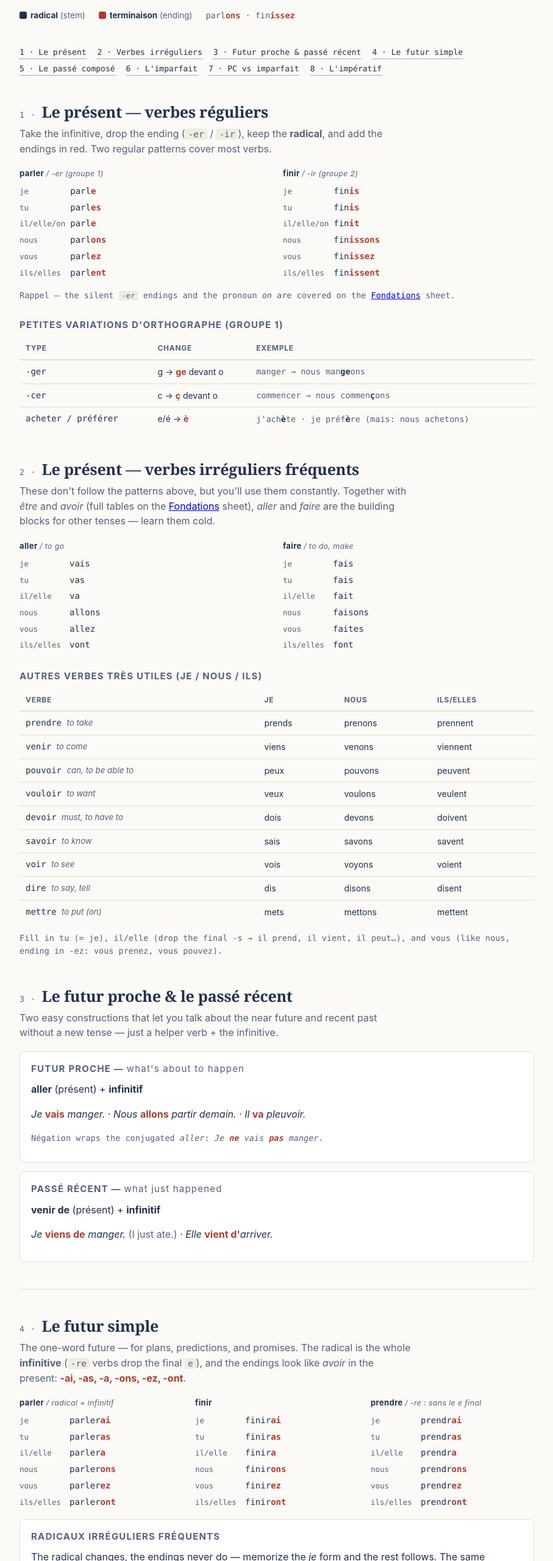
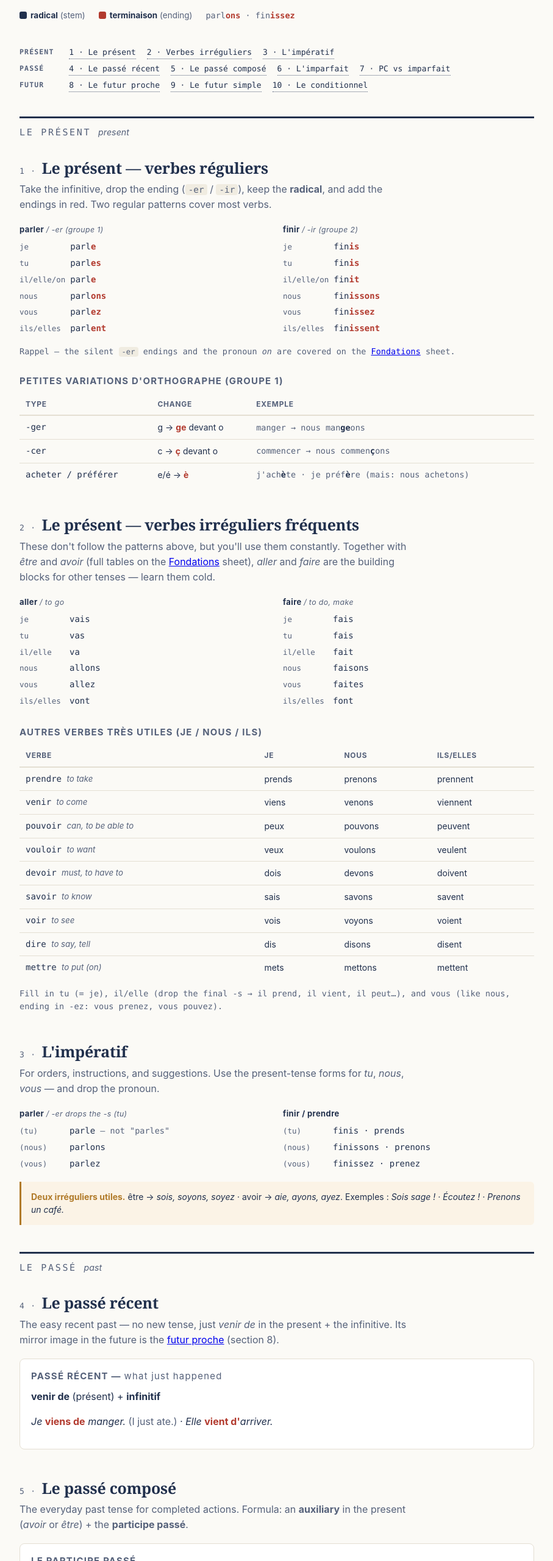
Before and after one commit to gregcaporaso/french-resources, a plain HTML site: page conjugaison-a2.html in a window 1280 px wide. Shown: the part 240-2800 px from the top of the page at 61% size, without its empty margins (186-1093 px from the left). Drawn offline with Linux system fonts and the light colour scheme.

Commit message:
IMP: regroup conjugaison sheet into présent / passé / futur
Requested by @gregcaporaso: check for conditionnel coverage (already on conditionnel-a2.html) and reorganise the conjugation page by present, past and future tenses, with futur proche, futur simple and conditionnel under the future.

Claude implemented the regrouping: split futur proche / passé récent into separate sections, moved the impératif under présent, added a conditionnel pointer section, added h2.part / .toc-part styles, and updated section-number cross-references on other sheets.

Co-Authored-By: Claude Opus 5.5 <noreply@anthropic.com>

```diff
--- a/conjugaison-a2.html
+++ b/conjugaison-a2.html
@@ -12,7 +12,7 @@
 <header class="mast">
   <p class="kicker">Aide-mémoire · niveau A2</p>
   <h1>La conjugaison de base
-    <span class="sub">Présent · futur · passé composé · imparfait — l'essentiel pour l'A2</span>
+    <span class="sub">Le présent · le passé · le futur — l'essentiel pour l'A2</span>
   </h1>
 </header>
 
@@ -23,15 +23,23 @@
 </div>
 
 <nav class="toc">
-  <a href="#present">1 · Le présent</a>
-  <a href="#present-irr">2 · Verbes irréguliers</a>
-  <a href="#proche">3 · Futur proche &amp; passé récent</a>
-  <a href="#futur">4 · Le futur simple</a>
-  <a href="#pc">5 · Le passé composé</a>
-  <a href="#imparfait">6 · L'imparfait</a>
-  <a href="#pcvsimp">7 · PC vs imparfait</a>
-  <a href="#imperatif">8 · L'impératif</a>
+  <span class="toc-part"><b>Présent</b>
+    <a href="#present">1 · Le présent</a>
+    <a href="#present-irr">2 · Verbes irréguliers</a>
+    <a href="#imperatif">3 · L'impératif</a></span>
+  <span class="toc-part"><b>Passé</b>
+    <a href="#recent">4 · Le passé récent</a>
+    <a href="#pc">5 · Le passé composé</a>
+    <a href="#imparfait">6 · L'imparfait</a>
+    <a href="#pcvsimp">7 · PC vs imparfait</a></span>
+  <span class="toc-part"><b>Futur</b>
+    <a href="#proche">8 · Le futur proche</a>
+    <a href="#futur">9 · Le futur simple</a>
+    <a href="#conditionnel">10 · Le conditionnel</a></span>
 </nav>
+
+<!-- ##################### LE PRÉSENT ##################### -->
+<h2 class="part" id="g-present">Le présent <span class="en">present</span></h2>
 
 <!-- ===================== PRÉSENT ===================== -->
 <section id="present">
@@ -116,17 +124,38 @@
   <p class="ex" style="color:var(--ink-soft)">Fill in tu (= je), il/elle (drop the final -s → il prend, il vient, il peut…), and vous (like nous, ending in -ez: vous prenez, vous pouvez).</p>
 </section>
 
-<!-- ===================== FUTUR PROCHE / PASSÉ RÉCENT ===================== -->
-<section id="proche">
-  <h2><span class="num">3 · </span>Le futur proche &amp; le passé récent</h2>
-  <p class="lede">Two easy constructions that let you talk about the near future and recent past without a new tense — just a helper verb + the infinitive.</p>
+<!-- ===================== IMPÉRATIF ===================== -->
+<section id="imperatif">
+  <h2><span class="num">3 · </span>L'impératif</h2>
+  <p class="lede">For orders, instructions, and suggestions. Use the present-tense forms for <em>tu</em>, <em>nous</em>, <em>vous</em> — and drop the pronoun.</p>
 
-  <div class="key">
-    <h3>Futur proche — <span style="text-transform:none;font-weight:400">what's about to happen</span></h3>
-    <p style="margin:2px 0 6px"><b>aller</b> (présent) + <b>infinitif</b></p>
-    <p class="fr-ex">Je <b>vais</b> manger. · Nous <b>allons</b> partir demain. · Il <b>va</b> pleuvoir.</p>
-    <p class="ex" style="color:var(--ink-soft);margin-top:8px">Négation wraps the conjugated <em>aller</em>: <em>Je <b style="color:var(--ending)">ne</b> vais <b style="color:var(--ending)">pas</b> manger.</em></p>
+  <div class="grid">
+    <table class="conj">
+      <caption>parler <span class="en">/ -er drops the -s (tu)</span></caption>
+      <tr><td class="pron">(tu)</td><td class="form">parle<span class="ex" style="color:var(--ink-soft)"> — not "parles"</span></td></tr>
+      <tr><td class="pron">(nous)</td><td class="form">parlons</td></tr>
+      <tr><td class="pron">(vous)</td><td class="form">parlez</td></tr>
+    </table>
+    <table class="conj">
+      <caption>finir / prendre</caption>
+      <tr><td class="pron">(tu)</td><td class="form">finis · prends</td></tr>
+      <tr><td class="pron">(nous)</td><td class="form">finissons · prenons</td></tr>
+      <tr><td class="pron">(vous)</td><td class="form">finissez · prenez</td></tr>
+    </table>
   </div>
+
+  <div class="note">
+    <b>Deux irréguliers utiles.</b> être → <em>sois, soyons, soyez</em> · avoir → <em>aie, ayons, ayez</em>. Exemples : <em>Sois sage&nbsp;! · Écoutez&nbsp;! · Prenons un café.</em>
+  </div>
+</section>
+
+<!-- ##################### LE PASSÉ ##################### -->
+<h2 class="part" id="g-passe">Le passé <span class="en">past</span></h2>
+
+<!-- ===================== PASSÉ RÉCENT ===================== -->
+<section id="recent">
+  <h2><span class="num">4 · </span>Le passé récent</h2>
+  <p class="lede">The easy recent past — no new tense, just <em>venir de</em> in the present + the infinitive. Its mirror image in the future is the <a href="#proche">futur proche</a> (section 8).</p>
 
   <div class="key">
     <h3>Passé récent — <span style="text-transform:none;font-weight:400">what just happened</span></h3>
@@ -134,80 +163,6 @@
     <p class="fr-ex">Je <b>viens de</b> manger. <span style="font-style:normal;color:var(--ink-soft)">(I just ate.)</span> · Elle <b>vient d'</b>arriver.</p>
   </div>
 </section>
-
-<hr>
-
-<!-- ===================== FUTUR SIMPLE ===================== -->
-<section id="futur">
-  <h2><span class="num">4 · </span>Le futur simple</h2>
-  <p class="lede">The one-word future — for plans, predictions, and promises. The radical is the whole <b>infinitive</b> (<code>-re</code> verbs drop the final <code>e</code>), and the endings look like <em>avoir</em> in the present: <span class="e">-ai, -as, -a, -ons, -ez, -ont</span>.</p>
-
-  <div class="grid">
-    <table class="conj">
-      <caption>parler <span class="en">/ radical = infinitif</span></caption>
-      <tr><td class="pron">je</td><td class="form">parler<span class="e">ai</span></td></tr>
-      <tr><td class="pron">tu</td><td class="form">parler<span class="e">as</span></td></tr>
-      <tr><td class="pron">il/elle</td><td class="form">parler<span class="e">a</span></td></tr>
-      <tr><td class="pron">nous</td><td class="form">parler<span class="e">ons</span></td></tr>
-      <tr><td class="pron">vous</td><td class="form">parler<span class="e">ez</span></td></tr>
-      <tr><td class="pron">ils/elles</td><td class="form">parler<span class="e">ont</span></td></tr>
-    </table>
-    <table class="conj">
-      <caption>finir</caption>
-      <tr><td class="pron">je</td><td class="form">finir<span class="e">ai</span></td></tr>
-      <tr><td class="pron">tu</td><td class="form">finir<span class="e">as</span></td></tr>
-      <tr><td class="pron">il/elle</td><td class="form">finir<span class="e">a</span></td></tr>
-      <tr><td class="pron">nous</td><td class="form">finir<span class="e">ons</span></td></tr>
-      <tr><td class="pron">vous</td><td class="form">finir<span class="e">ez</span></td></tr>
-      <tr><td class="pron">ils/elles</td><td class="form">finir<span class="e">ont</span></td></tr>
-    </table>
-    <table class="conj">
-      <caption>prendre <span class="en">/ -re : sans le e final</span></caption>
-      <tr><td class="pron">je</td><td class="form">prendr<span class="e">ai</span></td></tr>
-      <tr><td class="pron">tu</td><td class="form">prendr<span class="e">as</span></td></tr>
-      <tr><td class="pron">il/elle</td><td class="form">prendr<span class="e">a</span></td></tr>
-      <tr><td class="pron">nous</td><td class="form">prendr<span class="e">ons</span></td></tr>
-      <tr><td class="pron">vous</td><td class="form">prendr<span class="e">ez</span></td></tr>
-      <tr><td class="pron">ils/elles</td><td class="form">prendr<span class="e">ont</span></td></tr>
-    </table>
-  </div>
-
-  <div class="key">
-    <h3>Radicaux irréguliers fréquents</h3>
-    <p style="margin:2px 0 8px">The radical changes, the endings never do — memorize the <em>je</em> form and the rest follows. The same radicals serve the <a href="conditionnel-a2.html">conditionnel</a>.</p>
-    <div class="grid" style="grid-template-columns:repeat(auto-fit,minmax(180px,1fr))">
-      <table class="ref"><tbody>
-        <tr><td>être <span class="en">to be</span></td><td>je ser<span class="e">ai</span></td></tr>
-        <tr><td>avoir <span class="en">to have</span></td><td>j'aur<span class="e">ai</span></td></tr>
-        <tr><td>aller <span class="en">to go</span></td><td>j'ir<span class="e">ai</span></td></tr>
-        <tr><td>faire <span class="en">to do, make</span></td><td>je fer<span class="e">ai</span></td></tr>
-        <tr><td>venir <span class="en">to come</span></td><td>je viendr<span class="e">ai</span></td></tr>
-        <tr><td>voir <span class="en">to see</span></td><td>je verr<span class="e">ai</span></td></tr>
-      </tbody></table>
-      <table class="ref"><tbody>
-        <tr><td>pouvoir <span class="en">can</span></td><td>je pourr<span class="e">ai</span></td></tr>
-        <tr><td>vouloir <span class="en">to want</span></td><td>je voudr<span class="e">ai</span></td></tr>
-        <tr><td>devoir <span class="en">must</span></td><td>je devr<span class="e">ai</span></td></tr>
-        <tr><td>savoir <span class="en">to know</span></td><td>je saur<span class="e">ai</span></td></tr>
-        <tr><td>envoyer <span class="en">to send</span></td><td>j'enverr<span class="e">ai</span></td></tr>
-        <tr><td>falloir <span class="en">to be necessary</span></td><td>il faudr<span class="e">a</span></td></tr>
-      </tbody></table>
-    </div>
-  </div>
-
-  <div class="note">
-    <b>Futur proche ou futur simple ?</b> The <b>futur proche</b> (section 3) is for what's near and pretty certain, above all in speech: <em>Je <b>vais partir</b> demain.</em> The <b>futur simple</b> handles plans, predictions, and promises, and is more common in writing: <em>Je <b>partirai</b> l'année prochaine. · Un jour, on <b>habitera</b> à Paris.</em> In everyday conversation the futur proche often wins.
-  </div>
-
-  <div class="key">
-    <h3>Deux pièges</h3>
-    <p class="fr-ex"><b>si</b> + présent → futur simple : <em>Si tu veux, je t'<b>aiderai</b>.</em> <span style="font-style:normal;color:var(--ink-soft)">(never « si je serai »)</span></p>
-    <p class="fr-ex" style="margin-top:8px"><b>quand / dès que</b> + futur : <em>Quand j'<b>aurai</b> le temps, je t'<b>appellerai</b>.</em> <span style="font-style:normal;color:var(--ink-soft)">(English says "when I <b>have</b> time" — French uses the future on both sides.)</span></p>
-  </div>
-</section>
-
-<hr>
-
 <!-- ===================== PASSÉ COMPOSÉ ===================== -->
 <section id="pc">
   <h2><span class="num">5 · </span>Le passé composé</h2>
@@ -371,33 +326,99 @@
   <p class="ex" style="color:var(--ink-soft)">Signal words are hints, not laws — the meaning decides. But at A2 they're a reliable first guess.</p>
 </section>
 
-<hr>
+<!-- ##################### LE FUTUR ##################### -->
+<h2 class="part" id="g-futur">Le futur <span class="en">future</span></h2>
 
-<!-- ===================== IMPÉRATIF ===================== -->
-<section id="imperatif">
-  <h2><span class="num">8 · </span>L'impératif</h2>
-  <p class="lede">For orders, instructions, and suggestions. Use the present-tense forms for <em>tu</em>, <em>nous</em>, <em>vous</em> — and drop the pronoun.</p>
+<!-- ===================== FUTUR PROCHE ===================== -->
+<section id="proche">
+  <h2><span class="num">8 · </span>Le futur proche</h2>
+  <p class="lede">The easy near future — no new tense, just <em>aller</em> in the present + the infinitive. Its mirror image in the past is the <a href="#recent">passé récent</a> (section 4).</p>
+
+  <div class="key">
+    <h3>Futur proche — <span style="text-transform:none;font-weight:400">what's about to happen</span></h3>
+    <p style="margin:2px 0 6px"><b>aller</b> (présent) + <b>infinitif</b></p>
+    <p class="fr-ex">Je <b>vais</b> manger. · Nous <b>allons</b> partir demain. · Il <b>va</b> pleuvoir.</p>
+    <p class="ex" style="color:var(--ink-soft);margin-top:8px">Négation wraps the conjugated <em>aller</em>: <em>Je <b style="color:var(--ending)">ne</b> vais <b style="color:var(--ending)">pas</b> manger.</em></p>
+  </div>
+</section>
+
+<!-- ===================== FUTUR SIMPLE ===================== -->
+<section id="futur">
+  <h2><span class="num">9 · </span>Le futur simple</h2>
+  <p class="lede">The one-word future — for plans, predictions, and promises. The radical is the whole <b>infinitive</b> (<code>-re</code> verbs drop the final <code>e</code>), and the endings look like <em>avoir</em> in the present: <span class="e">-ai, -as, -a, -ons, -ez, -ont</span>.</p>
 
   <div class="grid">
     <table class="conj">
-      <caption>parler <span class="en">/ -er drops the -s (tu)</span></caption>
-      <tr><td class="pron">(tu)</td><td class="form">parle<span class="ex" style="color:var(--ink-soft)"> — not "parles"</span></td></tr>
-      <tr><td class="pron">(nous)</td><td class="form">parlons</td></tr>
-      <tr><td class="pron">(vous)</td><td class="form">parlez</td></tr>
+      <caption>parler <span class="en">/ radical = infinitif</span></caption>
+      <tr><td class="pron">je</td><td class="form">parler<span class="e">ai</span></td></tr>
+      <tr><td class="pron">tu</td><td class="form">parler<span class="e">as</span></td></tr>
+      <tr><td class="pron">il/elle</td><td class="form">parler<span class="e">a</span></td></tr>
+      <tr><td class="pron">nous</td><td class="form">parler<span class="e">ons</span></td></tr>
+      <tr><td class="pron">vous</td><td class="form">parler<span class="e">ez</span></td></tr>
+      <tr><td class="pron">ils/elles</td><td class="form">parler<span class="e">ont</span></td></tr>
     </table>
     <table class="conj">
-      <caption>finir / prendre</caption>
-      <tr><td class="pron">(tu)</td><td class="form">finis · prends</td></tr>
-      <tr><td class="pron">(nous)</td><td class="form">finissons · prenons</td></tr>
-      <tr><td class="pron">(vous)</td><td class="form">finissez · prenez</td></tr>
+      <caption>finir</caption>
+      <tr><td class="pron">je</td><td class="form">finir<span class="e">ai</span></td></tr>
+      <tr><td class="pron">tu</td><td class="form">finir<span class="e">as</span></td></tr>
+      <tr><td class="pron">il/elle</td><td class="form">finir<span class="e">a</span></td></tr>
+      <tr><td class="pron">nous</td><td class="form">finir<span class="e">ons</span></td></tr>
+      <tr><td class="pron">vous</td><td class="form">finir<span class="e">ez</span></td></tr>
+      <tr><td class="pron">ils/elles</td><td class="form">finir<span class="e">ont</span></td></tr>
+    </table>
+    <table class="conj">
+      <caption>prendre <span class="en">/ -re : sans le e final</span></caption>
+      <tr><td class="pron">je</td><td class="form">prendr<span class="e">ai</span></td></tr>
+      <tr><td class="pron">tu</td><td class="form">prendr<span class="e">as</span></td></tr>
+      <tr><td class="pron">il/elle</td><td class="form">prendr<span class="e">a</span></td></tr>
+      <tr><td class="pron">nous</td><td class="form">prendr<span class="e">ons</span></td></tr>
+      <tr><td class="pron">vous</td><td class="form">prendr<span class="e">ez</span></td></tr>
+      <tr><td class="pron">ils/elles</td><td class="form">prendr<span class="e">ont</span></td></tr>
     </table>
   </div>
 
+  <div class="key">
+    <h3>Radicaux irréguliers fréquents</h3>
+    <p style="margin:2px 0 8px">The radical changes, the endings never do — memorize the <em>je</em> form and the rest follows. The same radicals serve the <a href="conditionnel-a2.html">conditionnel</a>.</p>
+    <div class="grid" style="grid-template-columns:repeat(auto-fit,minmax(180px,1fr))">
+      <table class="ref"><tbody>
+        <tr><td>être <span class="en">to be</span></td><td>je ser<span class="e">ai</span></td></tr>
+        <tr><td>avoir <span class="en">to have</span></td><td>j'aur<span class="e">ai</span></td></tr>
+        <tr><td>aller <span class="en">to go</span></td><td>j'ir<span class="e">ai</span></td></tr>
+        <tr><td>faire <span class="en">to do, make</span></td><td>je fer<span class="e">ai</span></td></tr>
+        <tr><td>venir <span class="en">to come</span></td><td>je viendr<span class="e">ai</span></td></tr>
+        <tr><td>voir <span class="en">to see</span></td><td>je verr<span class="e">ai</span></td></tr>
+      </tbody></table>
+      <table class="ref"><tbody>
+        <tr><td>pouvoir <span class="en">can</span></td><td>je pourr<span class="e">ai</span></td></tr>
+        <tr><td>vouloir <span class="en">to want</span></td><td>je voudr<span class="e">ai</span></td></tr>
+        <tr><td>devoir <span class="en">must</span></td><td>je devr<span class="e">ai</span></td></tr>
+        <tr><td>savoir <span class="en">to know</span></td><td>je saur<span class="e">ai</span></td></tr>
+        <tr><td>envoyer <span class="en">to send</span></td><td>j'enverr<span class="e">ai</span></td></tr>
+        <tr><td>falloir <span class="en">to be necessary</span></td><td>il faudr<span class="e">a</span></td></tr>
+      </tbody></table>
+    </div>
+  </div>
+
   <div class="note">
-    <b>Deux irréguliers utiles.</b> être → <em>sois, soyons, soyez</em> · avoir → <em>aie, ayons, ayez</em>. Exemples : <em>Sois sage&nbsp;! · Écoutez&nbsp;! · Prenons un café.</em>
+    <b>Futur proche ou futur simple ?</b> The <b>futur proche</b> (section 8) is for what's near and pretty certain, above all in speech: <em>Je <b>vais partir</b> demain.</em> The <b>futur simple</b> handles plans, predictions, and promises, and is more common in writing: <em>Je <b>partirai</b> l'année prochaine. · Un jour, on <b>habitera</b> à Paris.</em> In everyday conversation the futur proche often wins.
+  </div>
+
+  <div class="key">
+    <h3>Deux pièges</h3>
+    <p class="fr-ex"><b>si</b> + présent → futur simple : <em>Si tu veux, je t'<b>aiderai</b>.</em> <span style="font-style:normal;color:var(--ink-soft)">(never « si je serai »)</span></p>
+    <p class="fr-ex" style="margin-top:8px"><b>quand / dès que</b> + futur : <em>Quand j'<b>aurai</b> le temps, je t'<b>appellerai</b>.</em> <span style="font-style:normal;color:var(--ink-soft)">(English says "when I <b>have</b> time" — French uses the future on both sides.)</span></p>
   </div>
 </section>
 
+<hr>
+
+<!-- ===================== CONDITIONNEL ===================== -->
+<section id="conditionnel">
+  <h2><span class="num">10 · </span>Le conditionnel</h2>
+  <p class="lede">The « would » form — strictly a mood rather than a tense, but built on the future: the <b>futur simple radical</b> (section 9) + the <b>imparfait endings</b> (section 6): <em>je parler<span class="e">ais</span>, j'ir<span class="e">ais</span>, nous ser<span class="e">ions</span></em>.</p>
+  <p class="ex" style="color:var(--ink-soft)">Formation tables, politeness (<em>je voudrais</em>), advice, wishes, <em>si</em>-hypotheses and futur <em>vs</em> conditionnel are all on the <a href="conditionnel-a2.html">Conditionnel</a> sheet.</p>
+</section>
 <footer>
   Aide-mémoire A2 · terminaisons en rouge, radical en encre.
   <br>Bon courage&nbsp;! On continue vers le B1.
--- a/styles/main.css
+++ b/styles/main.css
@@ -43,6 +43,8 @@ h1 .sub{display:block;font-style:italic;font-weight:400;font-size:clamp(15px,3.2
 /* ---- table of contents ---- */
 .toc{font-family:var(--mono);font-size:13px;display:flex;flex-wrap:wrap;gap:6px 18px;margin:0 0 40px;color:var(--ink-soft)}
 .toc a{color:var(--ink);text-decoration:none;border-bottom:1px dotted var(--ink-soft)}
+.toc-part{flex-basis:100%;display:flex;flex-wrap:wrap;gap:6px 18px} /* one row per group of sections */
+.toc-part b{min-width:5.5em;color:var(--ink-soft);text-transform:uppercase;letter-spacing:.1em;font-size:11.5px;padding-top:1px}
 
 /* ---- site nav (injected by scripts/nav.js, above the masthead) ---- */
 .sitenav{position:sticky;top:0;z-index:10;background:var(--paper);border-bottom:1px solid var(--rule);font-family:var(--mono);font-size:12.5px;display:flex;flex-wrap:wrap;gap:6px 16px;margin:-48px -28px 26px;padding:14px 28px;color:var(--ink-soft)}
@@ -56,6 +58,10 @@ h2{font-family:var(--serif);font-size:25px;margin:0 0 4px;font-weight:700;letter
 h2 .num{font-family:var(--mono);font-size:13px;color:var(--ink-soft);font-weight:400;letter-spacing:.1em}
 .lede{color:var(--ink-soft);margin:2px 0 18px;max-width:64ch}
 h3{font-family:var(--sans);font-size:15px;text-transform:uppercase;letter-spacing:.08em;color:var(--ink-soft);margin:26px 0 10px;font-weight:700}
+
+/* part heading grouping several sections (e.g. présent / passé / futur) */
+h2.part{font-size:15px;font-family:var(--mono);text-transform:uppercase;letter-spacing:.18em;color:var(--ink-soft);font-weight:400;border-top:3px solid var(--ink);padding-top:12px;margin:8px 0 26px;scroll-margin-top:72px}
+h2.part .en{text-transform:none;letter-spacing:0}
 
 /* group band header */
 .gband{display:flex;align-items:baseline;gap:14px;border-top:3px solid;padding-top:14px;margin-top:8px}
```
Also changed, not shown: conditionnel-a2.html (+2 -2 lines), delf-a2-lacunes.html (+4 -4 lines), index.html (+1 -1 lines), 2 other files.
